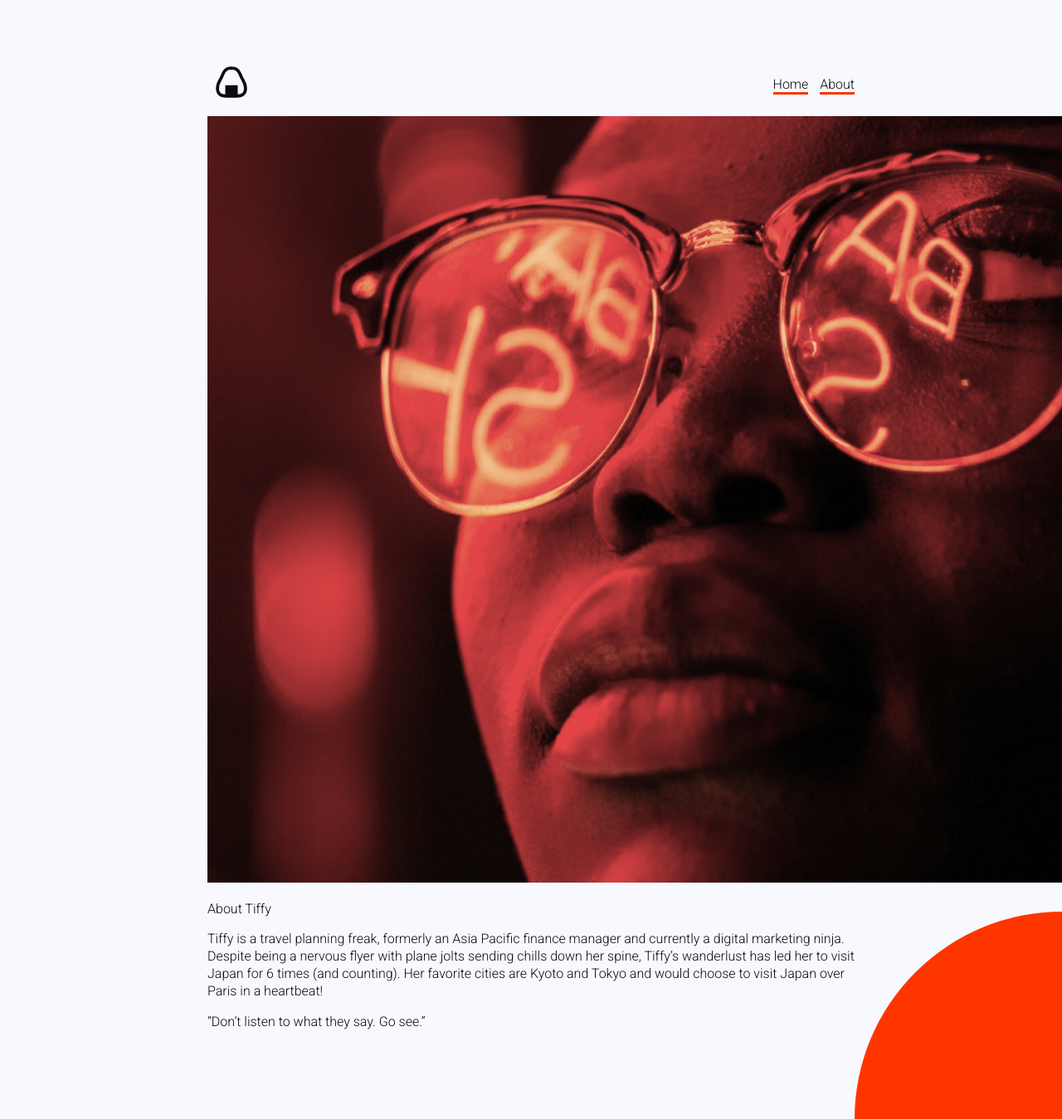
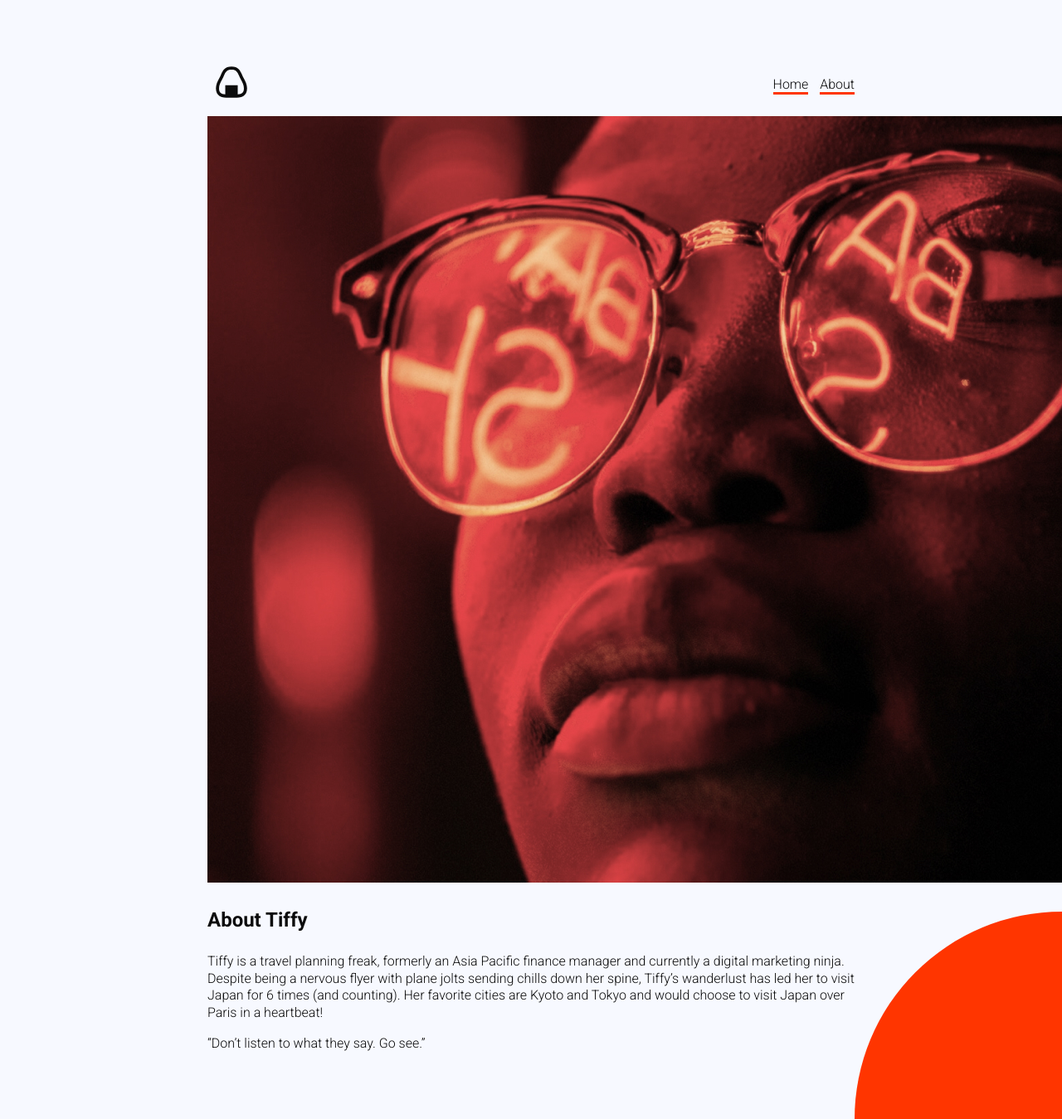
Before and after one commit to coreAux/anightinjapan, a Jekyll site: the page built from about.markdown, in a window 1280 px wide and 1349 px high. Shown: the whole window at 83% size. Built offline with Jekyll 4.4.1, drawn with Linux system fonts in a browser that asks for light colours.

```diff
--- a/about.markdown
+++ b/about.markdown
@@ -6,7 +6,7 @@ layout: default
 
 ![about.jpg](/uploads/about.jpg)
 
-About Tiffy
+### About Tiffy
 
 Tiffy is a travel planning freak, formerly an Asia Pacific finance manager and currently a digital marketing ninja. Despite being a nervous flyer with plane jolts sending chills down her spine, Tiffy’s wanderlust has led her to visit Japan for 6 times (and counting). Her favorite cities are Kyoto and Tokyo and would choose to visit Japan over Paris in a heartbeat!
 
```
